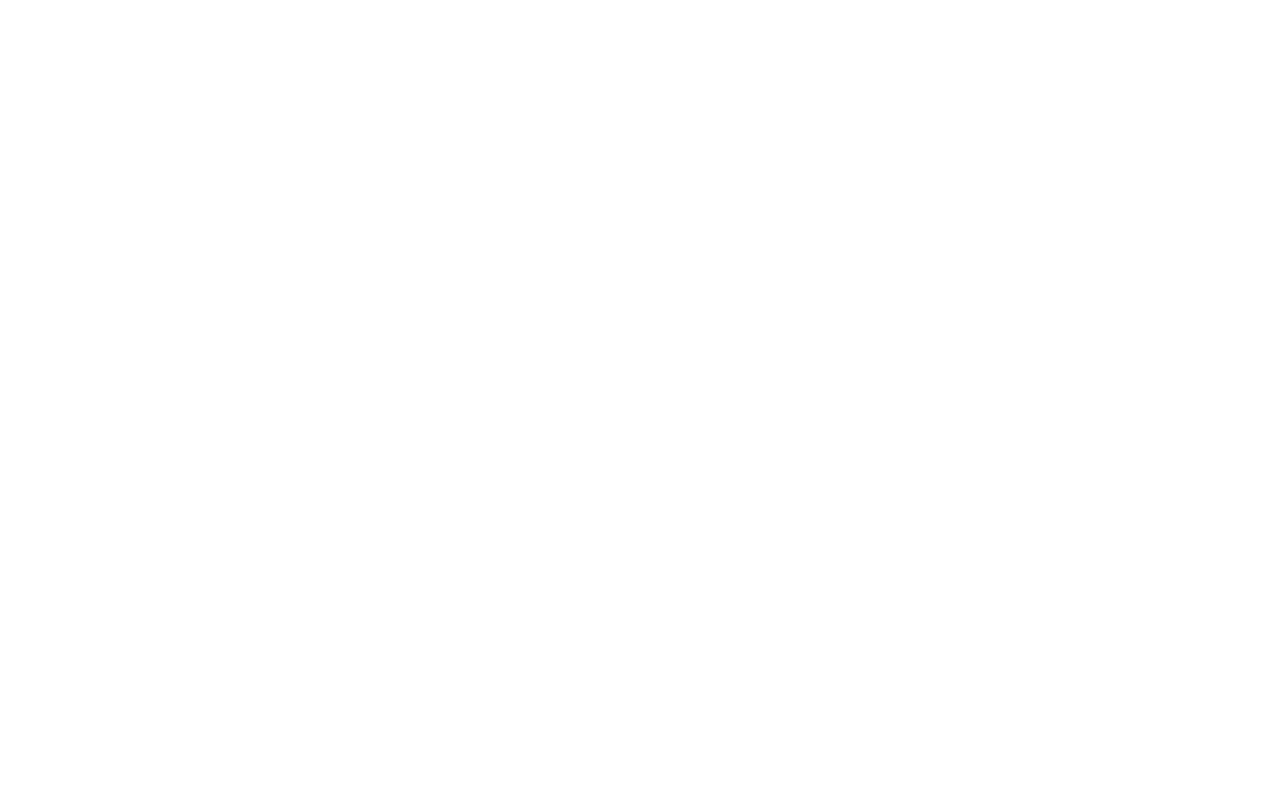
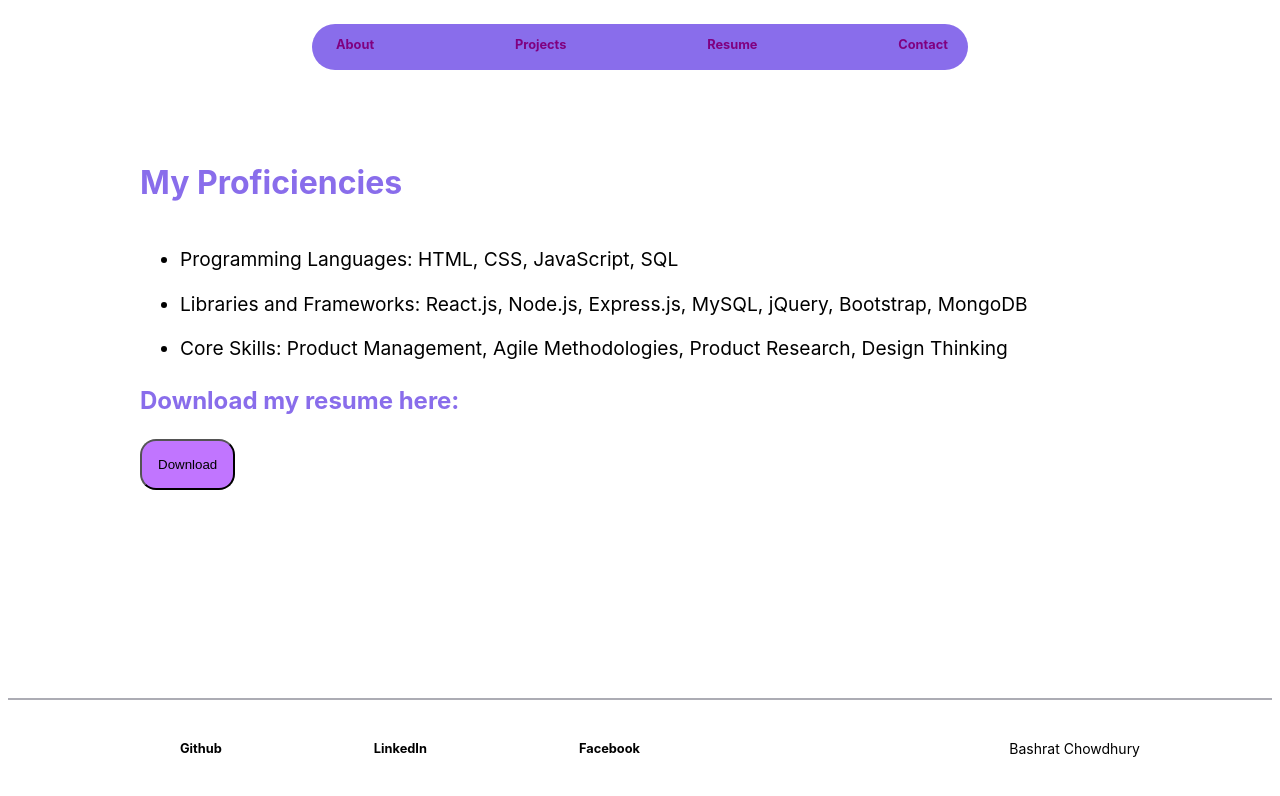
Before and after one commit to Bashrat-Chowdhury/My-Portfolio, a React (Vite) app: page /resume in a window 1280 px wide. Shown: the top 796 px of the page. Built offline with nearby package versions, Linux system fonts and the light colour scheme; the HTML template or start-up script is replaced by a standard one.

Commit message:
added Resume page

```diff
--- a/src/App.jsx
+++ b/src/App.jsx
@@ -2,7 +2,7 @@
 
 import About from "./Pages/About/About";
 import Contact from "./Pages/Contact/Contact";
-// import Resume from "./Pages/Resume/Resume";
+import Resume from "./Pages/Resume/Resume";
 // import Projects from "./Pages/Projects/Projects";
 
 import "./App.css";
@@ -13,8 +13,8 @@
       <Routes>
         <Route path="/" element={<About />} />
         <Route path="/contact" element={<Contact />} />
-        {/* <Route path="/projects" element={<Projects />} />
-        <Route path="/resume" element={<Resume />} /> */}
+        {/* <Route path="/projects" element={<Projects />} /> */}
+        <Route path="/resume" element={<Resume />} />
 
         <Route path="*" element={<></>} />
       </Routes>
--- a/src/Pages/Contact/contact.css
+++ b/src/Pages/Contact/contact.css
@@ -1,42 +1,13 @@
-.contact-logo-container {
-	display: flex;
-	justify-content: left;
-	padding-top: 25px;
-}
-
-.contact-logo {
-	display: flex;
-	position: fixed;
-	border: 1px solid white;
-	border-radius: 50%;
-	box-shadow: 0px 4px 10px rgba(0, 0, 0, 0.25);
-	top: 4vh;
-}
-
 .contact-title {
-	color: blueviolet;
+  color: blueviolet;
 }
 
 .contact-subtitle {
-	width: 100% !important;
+  width: 100% !important;
 }
 
 .contact-container {
-	display: flex;
-	flex-direction: column;
-	justify-content: space-around;
-	margin-top: 120px;
+  display: flex;
+  flex-direction: column;
+  justify-content: space-around;
 }
-
-
-.socials-container {
-	display: flex;
-	flex-direction: column;
-	margin-top: 80px;
-}
-
-.contact-socials {
-	display: flex;
-	justify-content: flex-start;
-	align-items: center;
-}
--- /dev/null
+++ b/src/Pages/Resume/Resume.jsx
@@ -0,0 +1,43 @@
+import React, { useEffect } from "react";
+
+import NavBar from "../../components/Navigation/Navigation";
+import Footer from "../../components/Footer/Footer";
+
+import "./resume.css";
+
+const Resume = () => {
+  useEffect(() => {
+    window.scrollTo(0, 0);
+  }, []);
+  return (
+    <React.Fragment>
+      <div className="page-content">
+        <NavBar active="home" />
+        <div className="content-wrapper">
+          <h1 className="resume-title">My Proficiencies</h1>
+
+          <ul>
+            <li className="proficiency">
+              Programming Languages: HTML, CSS, JavaScript, SQL
+            </li>
+            <li className="proficiency">
+              Libraries and Frameworks: React.js, Node.js, Express.js, MySQL,
+              jQuery, Bootstrap, MongoDB
+            </li>
+            <li className="proficiency">
+              Core Skills: Product Management, Agile Methodologies, Product
+              Research, Design Thinking
+            </li>
+          </ul>
+          <h2 className="resume-title">Download my resume here:</h2>
+          <button className="button">Download</button>
+          <div className="page-footer">
+            <Footer />
+          </div>
+        </div>
+      </div>
+    </React.Fragment>
+  );
+};
+
+export default Resume;
--- /dev/null
+++ b/src/Pages/Resume/resume.css
@@ -0,0 +1,14 @@
+.proficiency {
+  padding-top: 1rem;
+  font-size: larger;
+  color: black;
+}
+.button {
+  background-color: #c175ff;
+  border-radius: 1rem;
+  padding: 1rem;
+}
+
+.resume-title {
+  color: #896deb;
+}
--- a/src/components/Navigation/Navigation.jsx
+++ b/src/components/Navigation/Navigation.jsx
@@ -25,9 +25,7 @@
                 <Link to="/projects">Projects</Link>
               </li>
               <li
-                className={
-                  active === "articles" ? "nav-item active" : "nav-item"
-                }
+                className={active === "resume" ? "nav-item active" : "nav-item"}
               >
                 <Link to="/resume">Resume</Link>
               </li>
--- a/src/components/Navigation/navigation.css
+++ b/src/components/Navigation/navigation.css
@@ -43,8 +43,3 @@
   text-decoration: none;
   color: purple;
 }
-
-.nav-item a:hover {
-  color: purple;
-  transition: color 0.3s ease-in-out;
-}
```
Also changed, not shown: src/Pages/Resume.jsx (deleted).
